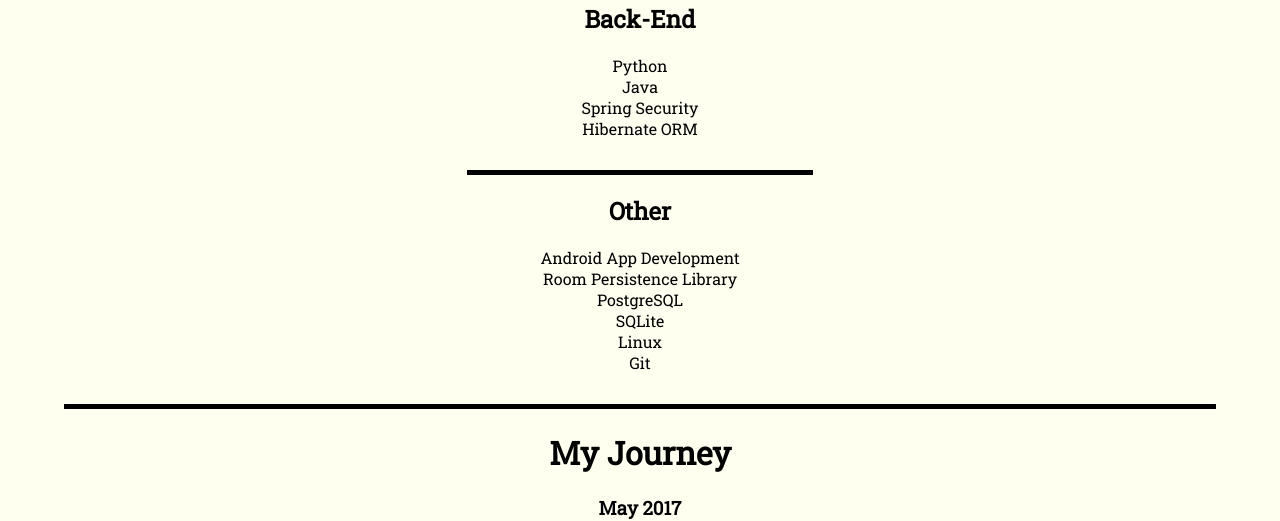
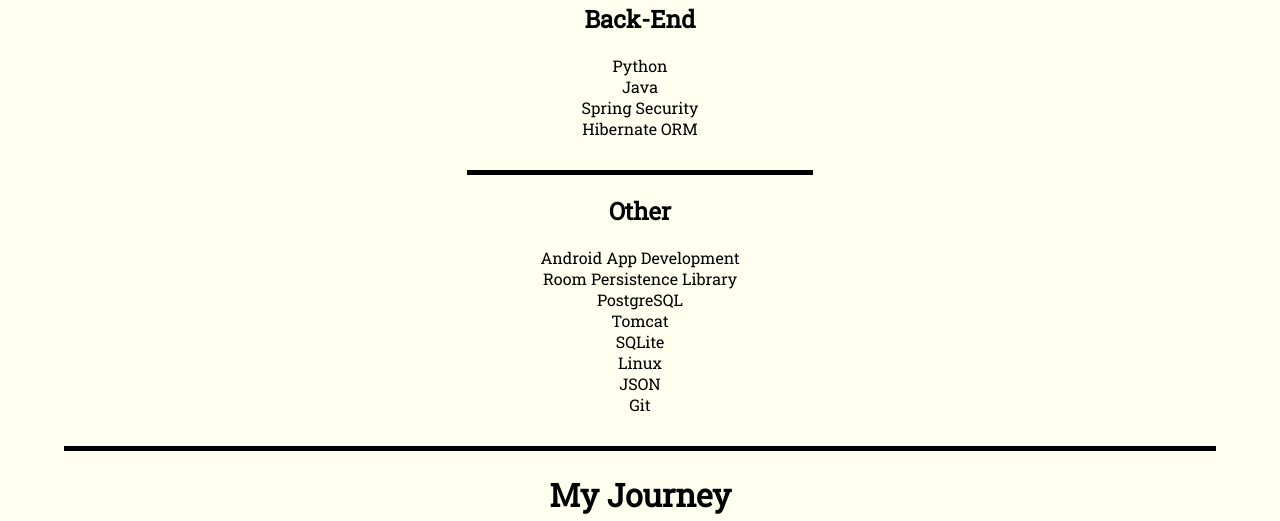
Before and after one commit to thatdevsherry/thatdevsherry.github.io, a plain HTML site: page index.html in a window 1280 px wide. Shown: the part 1767-2288 px from the top of the page. Drawn offline with Linux system fonts and the light colour scheme.

Commit message:
Add json and tomcat to skills

```diff
--- a/index.html
+++ b/index.html
@@ -118,9 +118,13 @@
                         <br>
                         PostgreSQL
                         <br>
+                        Tomcat
+                        <br>
                         SQLite
                         <br>
                         Linux
+                        <br>
+                        JSON
                         <br>
                         Git
                         <br><br>
```
